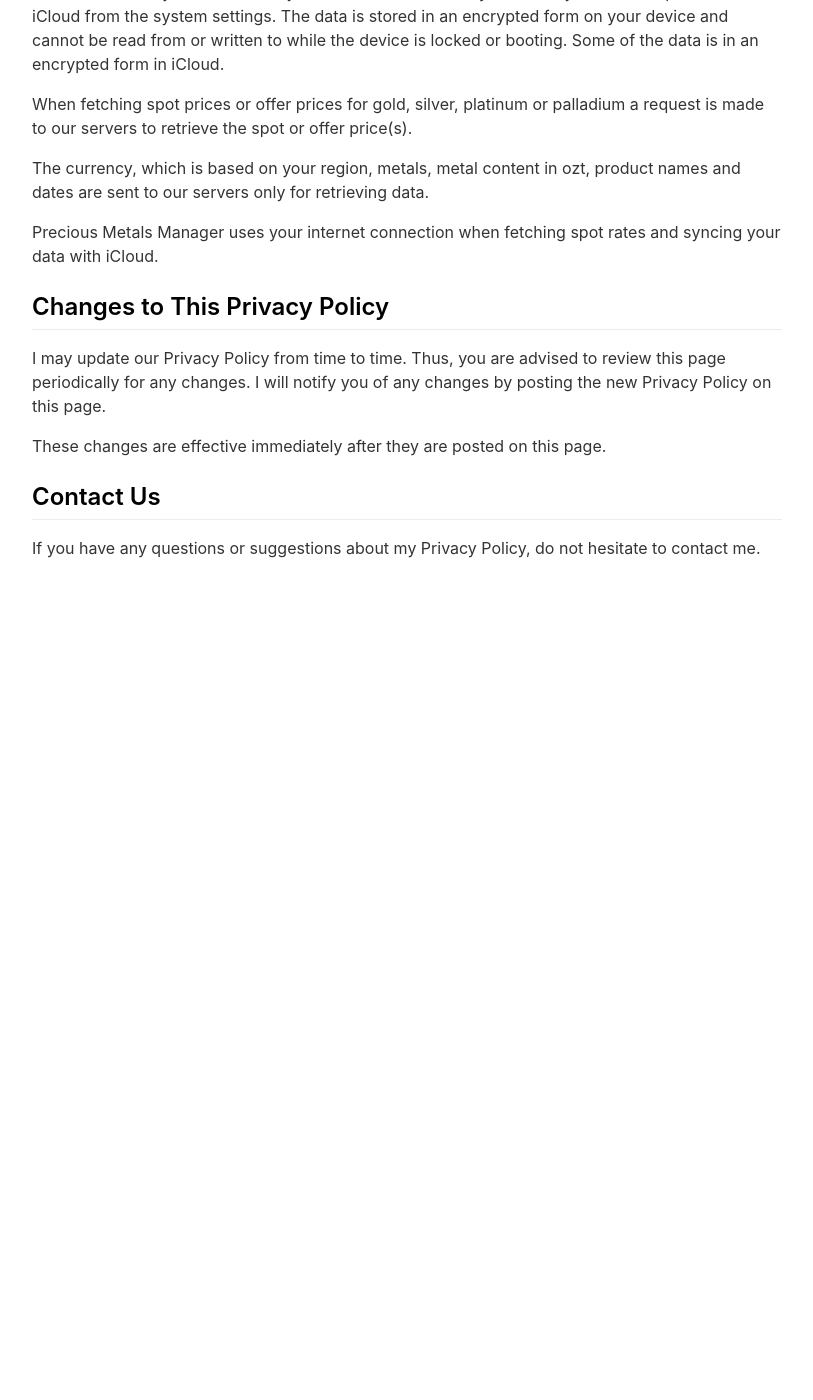
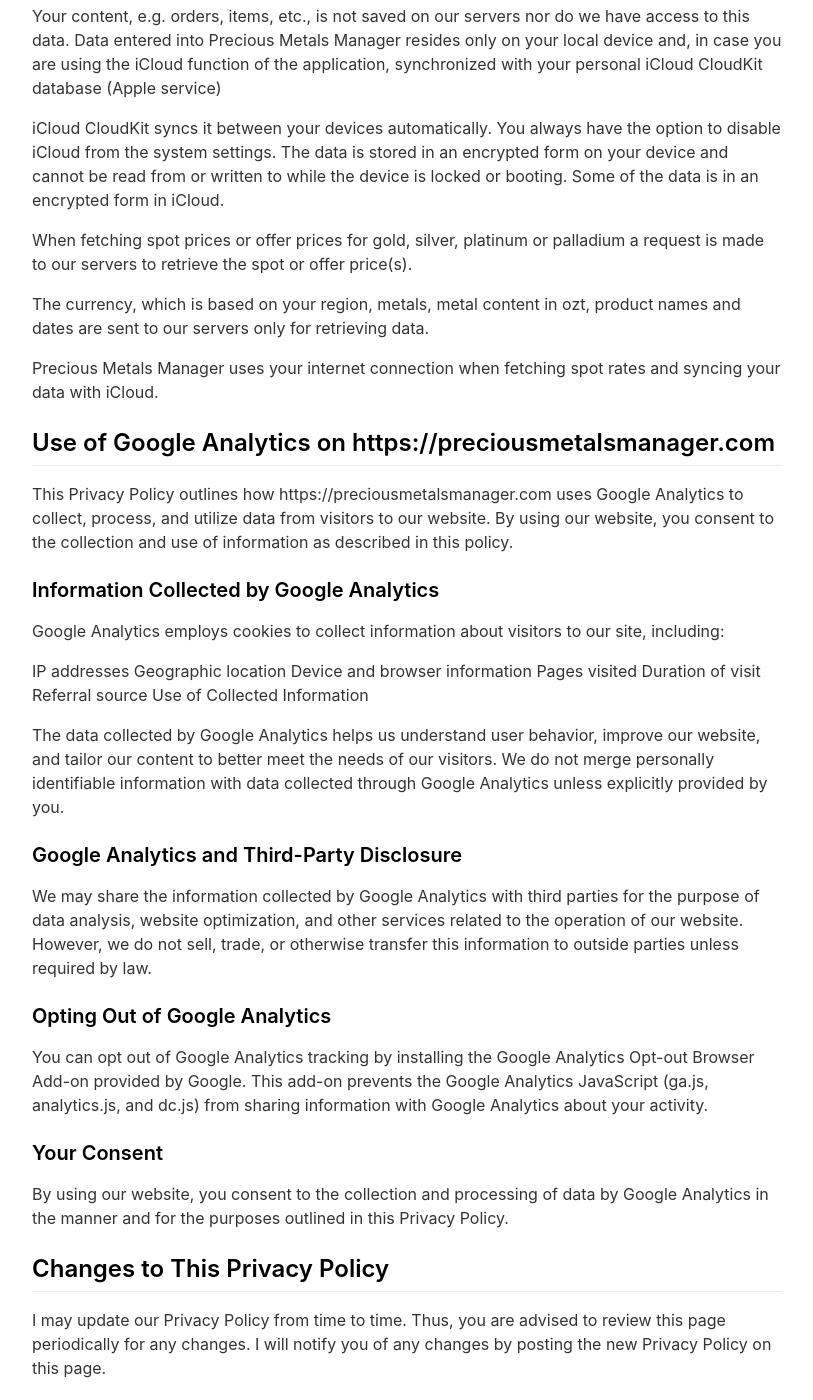
Before and after one commit to Precious-Metals-Manager/precious-metals-manager-landing-page, a Jekyll site: the page built from _pages/privacypolicy.md, in a window 1280 px wide and 1400 px high, scrolled down 638 px. Shown: the whole window, without its empty margins (233-1046 px from the left). Built offline with Jekyll 4.4.1, drawn with Linux system fonts in a browser that asks for light colours; nearby versions of some CDN libraries; before the commit the page ends 1268 px from its top, so only the background shows below that; some of the changed text lies outside the part shown.

Commit message:
Update privacy policy

```diff
--- a/_pages/privacypolicy.md
+++ b/_pages/privacypolicy.md
@@ -28,6 +28,36 @@
 
 Precious Metals Manager uses your internet connection when fetching spot rates and syncing your data with iCloud.
 
+## Use of Google Analytics on https://preciousmetalsmanager.com
+
+This Privacy Policy outlines how https://preciousmetalsmanager.com uses Google Analytics to collect, process, and utilize data from visitors to our website. By using our website, you consent to the collection and use of information as described in this policy.
+
+### Information Collected by Google Analytics
+
+Google Analytics employs cookies to collect information about visitors to our site, including:
+
+IP addresses
+Geographic location
+Device and browser information
+Pages visited
+Duration of visit
+Referral source
+Use of Collected Information
+
+The data collected by Google Analytics helps us understand user behavior, improve our website, and tailor our content to better meet the needs of our visitors. We do not merge personally identifiable information with data collected through Google Analytics unless explicitly provided by you.
+
+### Google Analytics and Third-Party Disclosure
+
+We may share the information collected by Google Analytics with third parties for the purpose of data analysis, website optimization, and other services related to the operation of our website. However, we do not sell, trade, or otherwise transfer this information to outside parties unless required by law.
+
+### Opting Out of Google Analytics
+
+You can opt out of Google Analytics tracking by installing the Google Analytics Opt-out Browser Add-on provided by Google. This add-on prevents the Google Analytics JavaScript (ga.js, analytics.js, and dc.js) from sharing information with Google Analytics about your activity.
+
+### Your Consent
+
+By using our website, you consent to the collection and processing of data by Google Analytics in the manner and for the purposes outlined in this Privacy Policy.
+
 ## Changes to This Privacy Policy
 
 I may update our Privacy Policy from time to time. Thus, you are advised to review this page periodically for any changes. I will notify you of any changes by posting the new Privacy Policy on this page.
```
Also changed, not shown: other parts of _pages/privacypolicy.md (+1 -1 lines).
